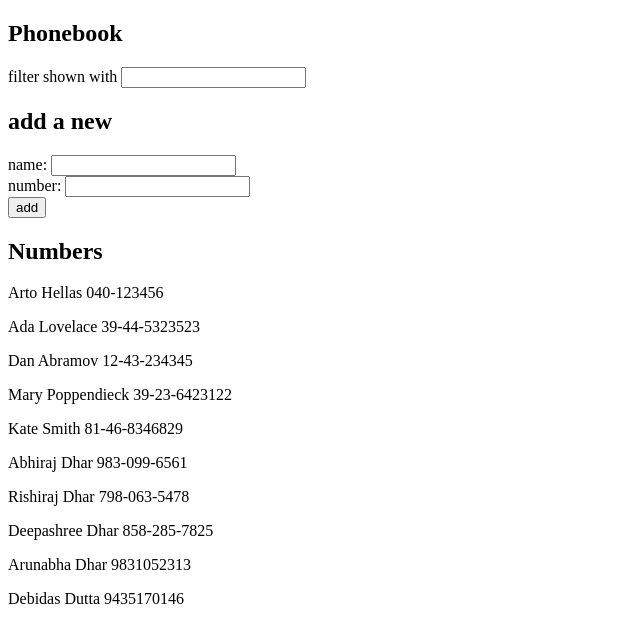
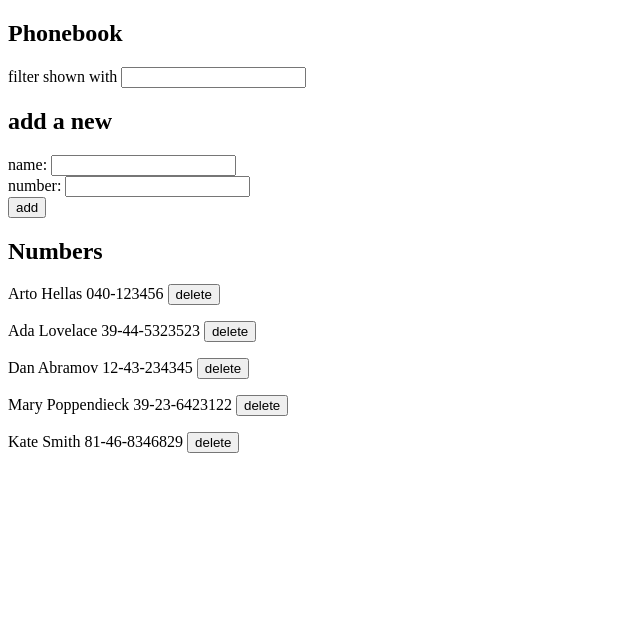
Before and after one commit to rishiraj-dhar/full-stack-open-2021, a React (Create React App) app in the folder part2/phonebook/: page / in a window 1280 px wide. Shown: the top 642 px of the page, without its empty margins (0-640 px from the left). Built offline with nearby package versions, Linux system fonts and the light colour scheme; data requests are answered from the project's data file.

Commit message:
Complete Exercise 2.17

```diff
--- a/part2/phonebook/db.json
+++ b/part2/phonebook/db.json
@@ -24,31 +24,6 @@
       "name": "Kate Smith",
       "number": "81-46-8346829",
       "id": 5
-    },
-    {
-      "name": "Abhiraj Dhar",
-      "number": "983-099-6561",
-      "id": 6
-    },
-    {
-      "name": "Rishiraj Dhar",
-      "number": "798-063-5478",
-      "id": 7
-    },
-    {
-      "name": "Deepashree Dhar",
-      "number": "858-285-7825",
-      "id": 8
-    },
-    {
-      "name": "Arunabha Dhar",
-      "number": "9831052313",
-      "id": 9
-    },
-    {
-      "name": "Debidas Dutta",
-      "number": "9435170146",
-      "id": 10
     }
   ]
 }
--- a/part2/phonebook/src/App.js
+++ b/part2/phonebook/src/App.js
@@ -17,7 +17,7 @@ const Button = ({ handleClick, text }) => {
   );
 };
 
-const FilteredPersons = ({persons, nameFilter}) => {
+const FilteredPersons = ({persons, nameFilter, handleDeletePerson}) => {
   const personsToShow = persons.filter(person => (
       person.name.toLowerCase()
       .includes(nameFilter.toLowerCase())
@@ -28,7 +28,7 @@ const FilteredPersons = ({persons, nameFilter}) => {
       {personsToShow.map(
         person => (
           <p key={person.id}>
-            {person.name} {person.number}
+            {person.name} {person.number} <button onClick={() => { handleDeletePerson(person) }} >delete</button>
           </p>
         ))}
     </>
@@ -83,6 +83,16 @@ const App = () => {
       });
   };
 
+  const handleDeletePerson = (personToDelete) => {
+    if (window.confirm(`Delete ${personToDelete.name} ?`)) {
+      Phonebook.deleteContact(personToDelete.id)
+        .then(() => {
+          const newPersons = persons.filter(person => person.id !== personToDelete.id);
+          setPersons(newPersons);
+        });
+    };
+  };
+
   return (
     <div>
       <h2>Phonebook</h2>
@@ -94,7 +104,7 @@ const App = () => {
         <Button handleClick={handleAddPerson} text="add" />
       </form>
       <h2>Numbers</h2>
-      <FilteredPersons persons={persons} nameFilter={nameFilter} />
+      <FilteredPersons persons={persons} nameFilter={nameFilter} handleDeletePerson={handleDeletePerson} />
     </div>
   );
 };
--- a/part2/phonebook/src/services/Phonebook.js
+++ b/part2/phonebook/src/services/Phonebook.js
@@ -12,4 +12,9 @@ const addContact = async (contact) => {
     return response.data;
 };
 
-export default { readContacts, addContact };
+const deleteContact = async (contactID) => {
+    const response = await axios.delete(`${baseURL}/${contactID}`);
+    return response.data;
+};
+
+export default { readContacts, addContact, deleteContact };
```
